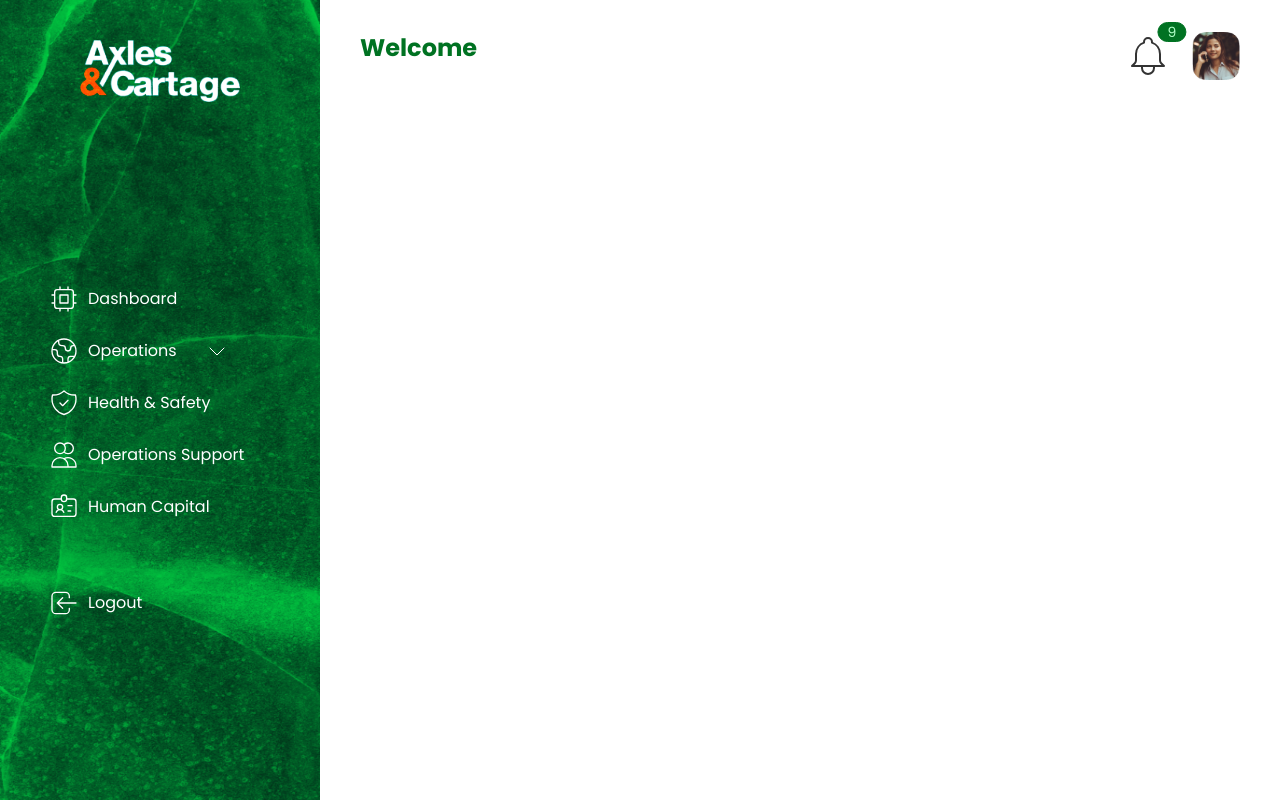
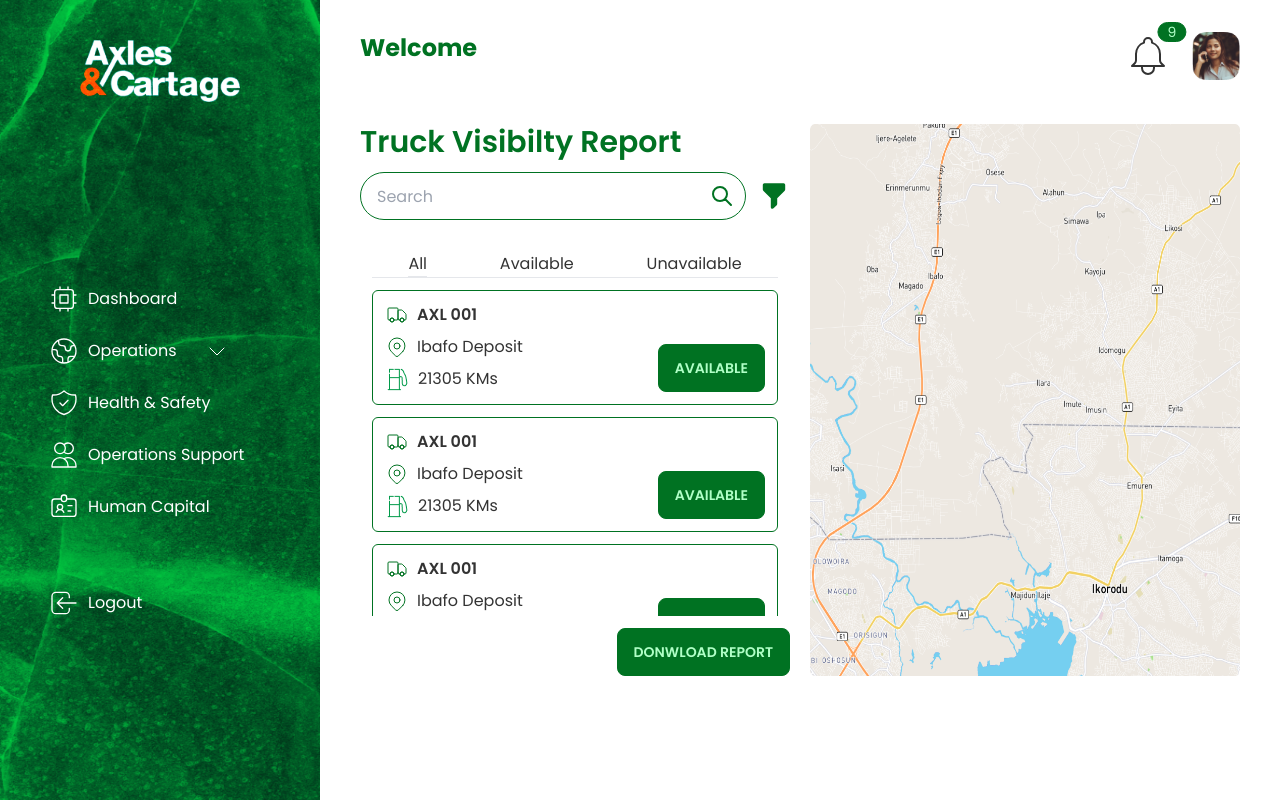
Before and after one commit to olaDmenace/federal, a React (Create React App) app: page /dashboard in a window 1280 px wide. Built offline with nearby package versions, Linux system fonts and the light colour scheme.

Commit message:
Homepage changed and linked

```diff
--- a/src/App.js
+++ b/src/App.js
@@ -46,7 +46,7 @@
           </Route>
           <Route path='/welcome' element={<UserDashboard />} />
           <Route path='/dashboard' element={<Dashboard />}>
-            <Route path='TruckVisibility' element={<TruckVisibilityReport />} />
+            <Route path='' element={<TruckVisibilityReport />} />
             <Route path='TruckProgramming' element={<TruckProgramming />} />
             <Route path='JourneyManagement' element={<Journeymanagement />} />
             <Route path='AssetRegister' element={<AssetRegister />} />
```
